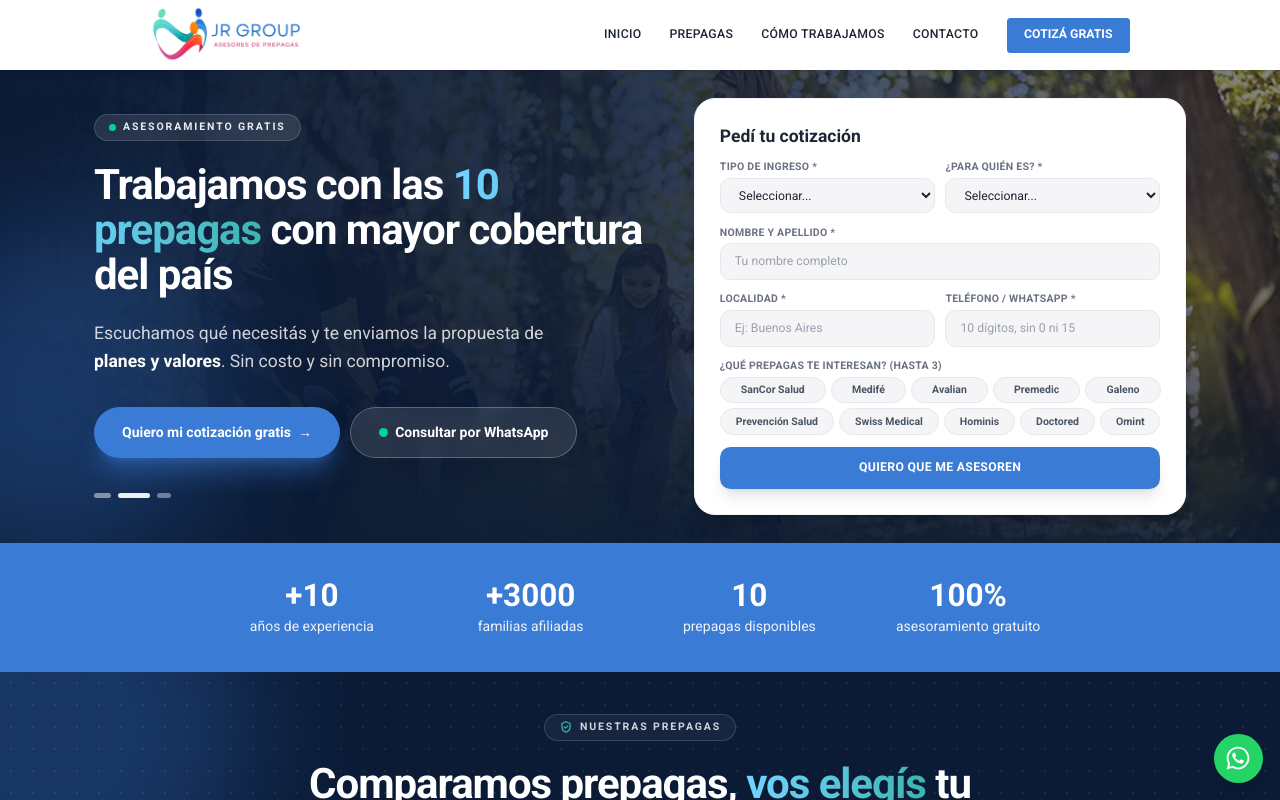
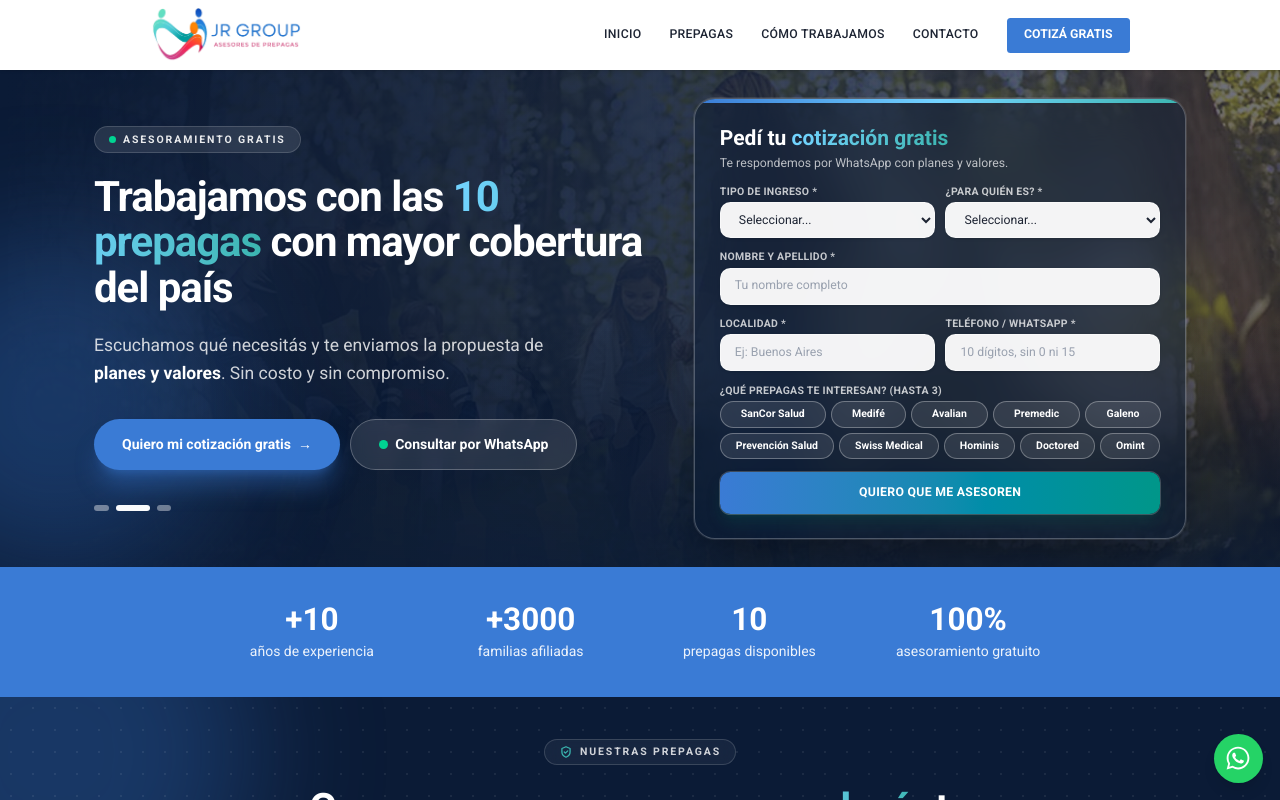
Before and after one commit to santiagofdmkt/jrgroup-web, a Next.js app: page / in a window 1280 px wide. Shown: the top 800 px of the page. Built offline with nearby package versions, Linux system fonts and the light colour scheme.

Commit message:
Formulario del hero con vidrio esmerilado

```diff
--- a/components/FormularioLead.tsx
+++ b/components/FormularioLead.tsx
@@ -20,8 +20,11 @@ const etiqueta = "mb-1.5 block text-xs font-semibold uppercase tracking-wide tex
 
 export default function FormularioLead({ prepagaInicial = "", compacto = false }: Props) {
   // En el hero usamos campos mas bajos y menos espacio entre filas
-  const c = compacto ? campo.replace("py-3", "py-2.5") : campo;
-  const et = compacto ? etiqueta.replace("mb-1.5", "mb-1") : etiqueta;
+  // En el hero la tarjeta es de vidrio esmerilado: campos blancos y textos claros
+  const c = compacto
+    ? "w-full rounded-xl border border-white/40 bg-white/95 px-4 py-2.5 text-sm text-jr-texto placeholder:text-gray-400 shadow-sm transition focus:border-white focus:bg-white focus:outline-none focus:ring-4 focus:ring-jr-turquesa/40"
+    : campo;
+  const et = compacto ? "mb-1 block text-xs font-semibold uppercase tracking-wide text-white/75" : etiqueta;
 
   const [tipoIngreso, setTipoIngreso] = useState("");
   const [grupoFamiliar, setGrupoFamiliar] = useState("");
@@ -82,9 +85,26 @@ export default function FormularioLead({ prepagaInicial = "", compacto = false }
   return (
     <form
       onSubmit={enviar}
-      className={`rounded-3xl border border-gray-100 bg-white shadow-xl ${compacto ? "space-y-3.5 p-6 md:p-7" : "space-y-4 p-6 md:p-8"}`}
+      className={`rounded-3xl ${
+        compacto
+          ? "relative space-y-3.5 overflow-hidden border border-white/25 bg-[#0b1b36]/45 p-6 shadow-2xl shadow-black/40 ring-1 ring-white/10 backdrop-blur-xl md:p-7"
+          : "space-y-4 border border-gray-100 bg-white p-6 shadow-xl md:p-8"
+      }`}
     >
-      <h3 className={`font-bold text-jr-texto ${compacto ? "text-xl" : "text-lg"}`}>Pedí tu cotización</h3>
+      {/* Linea de color arriba de la tarjeta de vidrio */}
+      {compacto && <div aria-hidden className="absolute inset-x-0 top-0 h-1 bg-gradient-to-r from-jr-azul via-sky-300 to-jr-turquesa" />}
+
+      {compacto ? (
+        <div>
+          <h3 className="text-2xl font-extrabold text-white">
+            Pedí tu{" "}
+            <span className="bg-gradient-to-r from-sky-300 to-jr-turquesa bg-clip-text text-transparent">cotización gratis</span>
+          </h3>
+          <p className="mt-1 text-sm text-white/70">Te respondemos por WhatsApp con planes y valores.</p>
+        </div>
+      ) : (
+        <h3 className="text-lg font-bold text-jr-texto">Pedí tu cotización</h3>
+      )}
 
       {/* En el hero las 2 preguntas van una al lado de la otra */}
       <div className={compacto ? "grid gap-3 sm:grid-cols-2 sm:space-y-0" : "space-y-4"}>
@@ -153,7 +173,13 @@ export default function FormularioLead({ prepagaInicial = "", compacto = false }
                     aria-pressed={activa}
                     disabled={bloqueada}
                     className={`flex-auto basis-[30%] whitespace-nowrap rounded-full sm:basis-auto border px-2 py-1.5 text-center text-xs font-semibold transition ${
-                      activa
+                      compacto
+                        ? activa
+                          ? "cursor-pointer border-white bg-white text-jr-azul shadow-md shadow-black/20"
+                          : bloqueada
+                          ? "cursor-not-allowed border-white/20 bg-white/5 text-white/80 opacity-40"
+                          : "cursor-pointer border-white/30 bg-white/10 text-white hover:-translate-y-0.5 hover:bg-white/20"
+                        : activa
                         ? "cursor-pointer border-jr-azul bg-jr-azul text-white shadow-md shadow-jr-azul/25"
                         : bloqueada
                         ? "cursor-not-allowed border-gray-200 bg-[#f5f5f7] text-gray-600 opacity-40"
@@ -173,12 +199,16 @@ export default function FormularioLead({ prepagaInicial = "", compacto = false }
         )}
       </div>
 
-      {error && <p className="text-center text-xs font-medium text-red-600">{error}</p>}
+      {error && <p className={`text-center text-xs font-medium ${compacto ? "text-red-200" : "text-red-600"}`}>{error}</p>}
 
       <button
         type="submit"
         disabled={estado === "enviando"}
-        className={`w-full cursor-pointer rounded-xl bg-jr-azul text-sm py-3.5 font-bold uppercase tracking-wide text-white shadow-lg transition hover:-translate-y-0.5 hover:bg-jr-azul-oscuro hover:shadow-xl disabled:translate-y-0 disabled:opacity-60`}
+        className={`w-full cursor-pointer rounded-xl py-3.5 text-sm font-bold uppercase tracking-wide text-white shadow-lg transition hover:-translate-y-0.5 hover:shadow-xl disabled:translate-y-0 disabled:opacity-60 ${
+          compacto
+            ? "bg-gradient-to-r from-jr-azul to-teal-600 shadow-teal-900/40 ring-1 ring-white/20"
+            : "bg-jr-azul hover:bg-jr-azul-oscuro"
+        }`}
       >
         {estado === "enviando" ? "Enviando..." : "Quiero que me asesoren"}
       </button>
```
